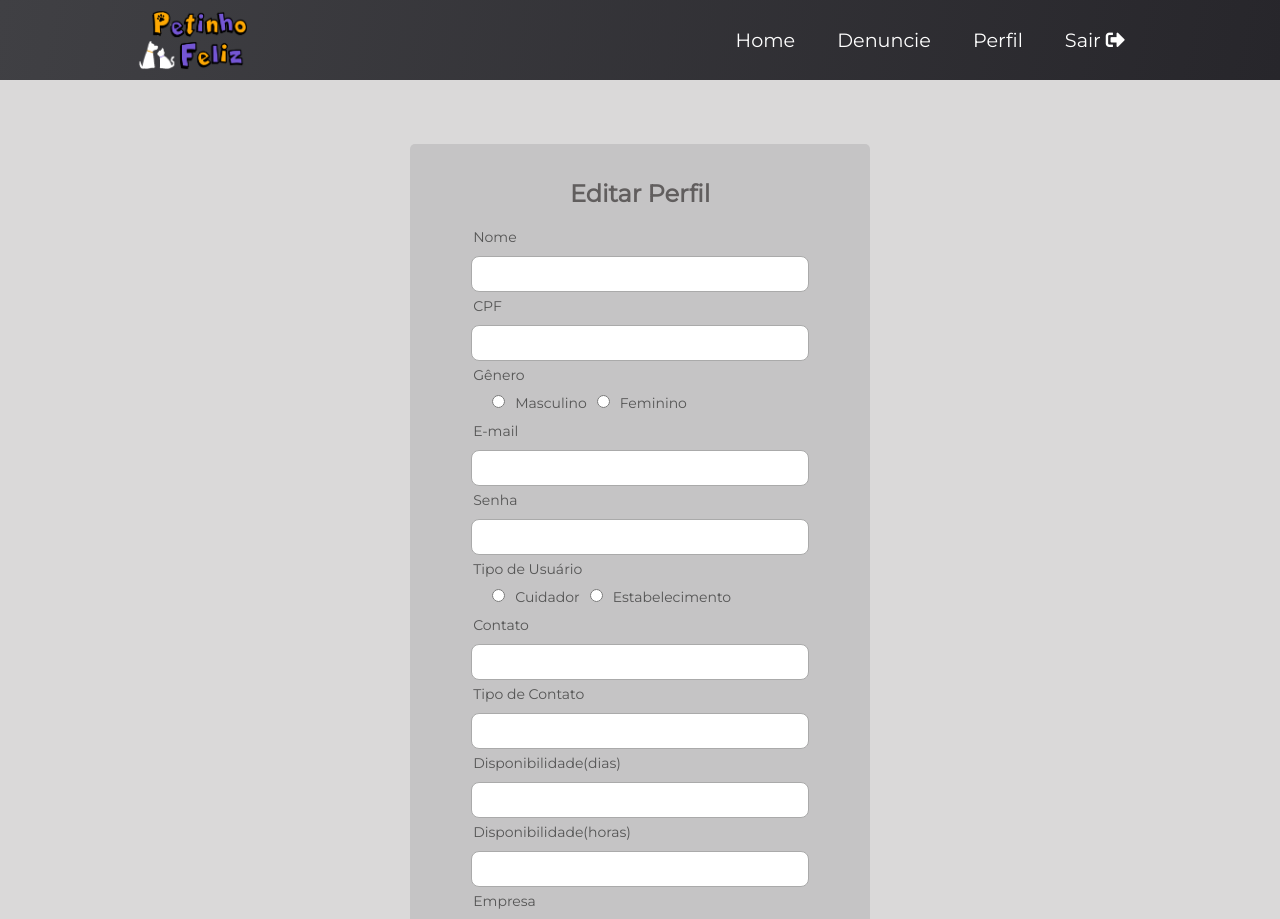
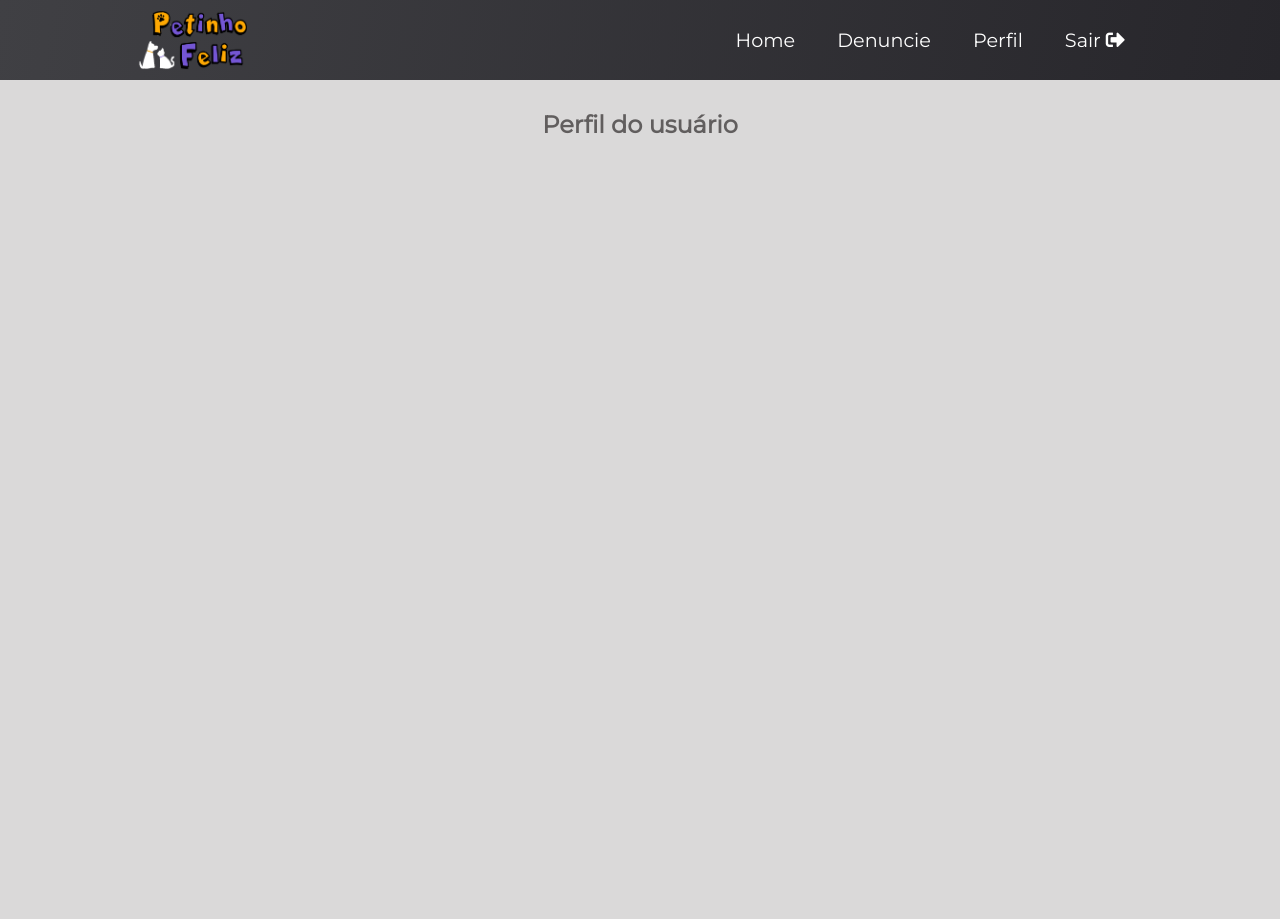
Before and after one commit to taynalexandra/front-petinho-feliz, a React (Create React App) app: page /perfil in a window 1280 px wide. Shown: the top 919 px of the page. After the commit the page ends 800 px from the top, so only its background shows below. Built offline with nearby package versions, Linux system fonts and the light colour scheme; no server answers; sample sign-in values are in the browser's storage.

Commit message:
Ajustes em variáveis não utilizadas

```diff
--- a/src/components/Map/MapMarker.js
+++ b/src/components/Map/MapMarker.js
@@ -1,5 +1,5 @@
 import React from 'react';
-import { Marker, Popup } from 'react-leaflet';
+import { Marker } from 'react-leaflet';
 import L from 'leaflet';
 
 import './MapView.css';
--- a/src/components/Map/MapView.js
+++ b/src/components/Map/MapView.js
@@ -7,8 +7,6 @@ import { PetsDisponiveis } from '../Pets/PetsDisponiveis';
 
 import './MapView.css';
 import 'leaflet/dist/leaflet.css';
-
-var petList = "";
 
 const MapView = () => {
   const [showModalPet, setShowModalPet] = useState(false);
@@ -29,7 +27,7 @@ const MapView = () => {
 
     var xhttp = new XMLHttpRequest();
     var url = 'https://api-petinho-feliz.000webhostapp.com/api-petinho-feliz/index.php/UsuarioControl/autenticarUsuario';
-    xhttp.open('POST', url, false);
+    xhttp.open('POST', url, true);
 
     xhttp.setRequestHeader('Content-type', 'application/x-www-form-urlencoded');
 
--- a/src/components/Modal/PetModal.js
+++ b/src/components/Modal/PetModal.js
@@ -1,5 +1,4 @@
 import React, { useRef, useState } from 'react';
-import { useHistory } from 'react-router-dom';
 import { useSpring, animated } from 'react-spring';
 import styled from 'styled-components';
 import { MdClose } from 'react-icons/md';
@@ -19,7 +18,6 @@ const initialValue = {
 
 export const PetModal = ({ showModalPet, setShowModalPet }) => {
   const [values, setValues] = useState(initialValue);
-  const history = useHistory();
 
   function onChange(ev) {
     const { name, value } = ev.target;
--- a/src/components/Pets/PetsDisponiveis.js
+++ b/src/components/Pets/PetsDisponiveis.js
@@ -22,7 +22,7 @@ export const PetsDisponiveis = (props) => {
 
     var xhttp = new XMLHttpRequest();
     var url = 'https://api-petinho-feliz.000webhostapp.com/api-petinho-feliz/index.php/PetControl/listarPetsPorDoador';
-    xhttp.open('POST', url, false);
+    xhttp.open('POST', url, true);
     xhttp.setRequestHeader('Content-type', 'application/x-www-form-urlencoded');
     xhttp.onreadystatechange = function () {//Call a function when the state changes.
       if (xhttp.readyState === 4 && xhttp.status === 200) {
@@ -73,7 +73,7 @@ export const PetsDisponiveis = (props) => {
               <p><b>Peso:</b> {pet.peso_kg}kg - <b>Altura:</b> {pet.altura_cm}cm</p>
               <br />
               <h4>Doador</h4>
-              <p><b>Nome:</b> {user.empresa}</p>
+              <p><b>Nome/Razão Social:</b> {user.nome}{user.empresa}</p>
               <p><b>Contato: </b>{user.contato} - {user.tipo_contato}</p>
               <p><b>Disponibilidade: </b>{user.disponibilidade_dia} ({user.disponibilidade_hora})</p>
               <br />
--- a/src/components/form/FormCadastro.js
+++ b/src/components/form/FormCadastro.js
@@ -111,7 +111,7 @@ const FormCadastro = () => {
           </div>
 
           <div className="form__group">
-            <input id="nome" name="nome" type="text" required onChange={onChange} />
+            <input id="nome" name="nome" type="text" onChange={onChange} />
           </div>
 
           <div className="form__label">
--- a/src/components/form/FormEdit.js
+++ b/src/components/form/FormEdit.js
@@ -1,202 +1,13 @@
-import React, { useEffect, useState } from 'react';
-import { useHistory } from 'react-router-dom';
+import React from 'react';
 import './Form.css';
 
-const initialValue = {
-  email: '',
-  senha: '',
-  tipoUsuario: '',
-  contato: '',
-  tipoContato: '',
-  disponibilidadeDias: '',
-  disponibilidadeHoras: '',
-  empresa: '',
-  cnpj: '',
-  nome: '',
-  cpf: '',
-  genero: ''
-
-}
-
 const FormEdit = () => {
-  const [values, setValues] = useState(initialValue);
-  const history = useHistory();
-
-  useEffect(() => {
-    getTokenAdmin();
-
-    //const storage = JSON.parse(localStorage.getItem('app-token'));
-
-
-    //const storage = JSON.parse(localStorage.getItem('app-token'));
-    //const token = storage.resultado.token;
-    //const userId = storage.resultado.dadosUsuario[0].id_usuario;
-
-  });
-
-
-  function getTokenAdmin() {
-    var json = {
-      "email": "adminpetinhofeliz@gmail.com",
-      "senha": "Ad1m1nP3t1nh0tgm"
-    };
-    json = JSON.stringify(json);
-
-    var xhttp = new XMLHttpRequest();
-    var url = 'https://api-petinho-feliz.000webhostapp.com/api-petinho-feliz/index.php/UsuarioControl/autenticarUsuario';
-    xhttp.open('POST', url, true);
-
-    xhttp.setRequestHeader('Content-type', 'application/x-www-form-urlencoded');
-
-    xhttp.onreadystatechange = function () {//Call a function when the state changes.
-      if (xhttp.readyState === 4 && xhttp.status === 200) {
-        getUsers(JSON.parse(this.responseText).resultado.token);
-        //var tokenAdmin = JSON.parse(this.responseText).resultado.token;
-      }
-    }
-    xhttp.send(json);
-  }
-
-  function getUsers(token) {
-    var tokenAdmin = {
-      token: token
-    }
-
-    tokenAdmin = JSON.stringify(tokenAdmin);
-    console.log(tokenAdmin);
-
-    var xhttp = new XMLHttpRequest();
-    var url = 'https://api-petinho-feliz.000webhostapp.com/api-petinho-feliz/index.php/UsuarioControl/listarUsuarios';
-    xhttp.open('POST', url, true);
-
-    xhttp.setRequestHeader('Content-type', 'application/x-www-form-urlencoded');
-
-    xhttp.onreadystatechange = function () {//Call a function when the state changes.
-      if (xhttp.readyState === 4 && xhttp.status === 200) {
-        console.log(this.responseText);
-      }
-    }
-    xhttp.send(tokenAdmin);
-  }
-
-  function onChange(ev) {
-    const { name, value } = ev.target;
-
-    setValues({ ...values, [name]: value });
-  }
-
-  function onSubmit(ev) {
-    ev.preventDefault();
-
-    var json = JSON.stringify(values);
-
-    var xhttp = new XMLHttpRequest();
-    var url = 'https://api-petinho-feliz.000webhostapp.com/api-petinho-feliz/index.php/UsuarioControl/cadastrarUsuario';
-    xhttp.open('POST', url, true);
-
-    //Send the proper header information along with the request
-    xhttp.setRequestHeader('Content-type', 'application/x-www-form-urlencoded');
-
-    xhttp.onreadystatechange = function () {//Call a function when the state changes.
-      if (xhttp.readyState === 4 && xhttp.status === 200) {
-        history.push('/login');
-      }
-    }
-    xhttp.send(json);
-  }
 
   return (
     <div className="edit__bloco">
-      <div className="form__bloco">
-        <div className="form-titulo">
-          <h2>Editar Perfil</h2>
+      <div className="form-titulo">
+          <h2>Perfil do usuário</h2>
         </div>
-
-        <form className="edit-login-form" onSubmit={onSubmit}>
-          <div className="form__label">
-            <label htmlFor="nome">Nome</label>
-          </div>
-          <div className="form__group">
-            <input id="nome" name="nome" type="text" required onChange={onChange} />
-          </div>
-          <div className="form__label">
-            <label htmlFor="cpf">CPF</label>
-          </div>
-          <div className="form__group">
-            <input id="cpf" name="cpf" type="text" onChange={onChange} />
-          </div>
-          <div className="form__label">
-            <label>Gênero</label>
-          </div>
-          <div className="form__radio">
-            <input type="radio" id="masculino" name="genero" value="masculino" onChange={onChange} />
-            <label htmlFor="masculino">Masculino</label>
-            <input type="radio" id="feminino" name="genero" value="feminino" onChange={onChange} />
-            <label htmlFor="feminino">Feminino</label>
-          </div>
-          <div className="form__label">
-            <label htmlFor="email">E-mail</label>
-          </div>
-          <div className="form__group">
-            <input id="email" name="email" type="email" required onChange={onChange} />
-          </div>
-          <div className="form__label">
-            <label htmlFor="senha">Senha</label>
-          </div>
-          <div className="form__group">
-            <input id="senha" name="senha" type="password" required onChange={onChange} />
-          </div>
-          <div className="form__label">
-            <label>Tipo de Usuário</label>
-          </div>
-          <div className="form__radio">
-            <input type="radio" id="cuidador" name="tipoUsuario" value="cuidador" onChange={onChange} />
-            <label htmlFor="cuidador">Cuidador</label>
-            <input type="radio" id="estabelecimento" name="tipoUsuario" value="estabelecimento" onChange={onChange} />
-            <label htmlFor="estabelecimento">Estabelecimento</label>
-          </div>
-          <div className="form__label">
-            <label htmlFor="contato">Contato</label>
-          </div>
-          <div className="form__group">
-            <input id="contato" name="contato" type="text" required onChange={onChange} />
-          </div>
-          <div className="form__label">
-            <label htmlFor="tipoContato">Tipo de Contato</label>
-          </div>
-          <div className="form__group">
-            <input id="tipoContato" name="tipoContato" type="text" required onChange={onChange} />
-          </div>
-          <div className="form__label">
-            <label htmlFor="disponibilidadeDias">Disponibilidade(dias)</label>
-          </div>
-          <div className="form__group">
-            <input id="disponibilidadeDias" name="disponibilidadeDias" type="text" required onChange={onChange} />
-          </div>
-          <div className="form__label">
-            <label htmlFor="disponibilidadeHoras">Disponibilidade(horas)</label>
-          </div>
-          <div className="form__group">
-            <input id="disponibilidadeHoras" name="disponibilidadeHoras" type="text" required onChange={onChange} />
-          </div>
-          <div className="form__label">
-            <label htmlFor="empresa">Empresa</label>
-          </div>
-          <div className="form__group">
-            <input id="empresa" name="empresa" type="text" onChange={onChange} />
-          </div>
-          <div className="form__label">
-            <label htmlFor="cnpj">CNPJ</label>
-          </div>
-          <div className="form__group">
-            <input id="cnpj" name="cnpj" type="text" onChange={onChange} />
-          </div>
-          <div className="div_button_edit">
-            <button type="button" className="form__btn-delete">Excluir Conta</button>
-            <button type="submit" className="form__btn-edit">Editar</button>
-          </div>
-        </form>
-      </div>
     </div>
   )
 };
```
Also changed, not shown: src/components/Denuncia/Denuncia.js (+13 -13 lines).
